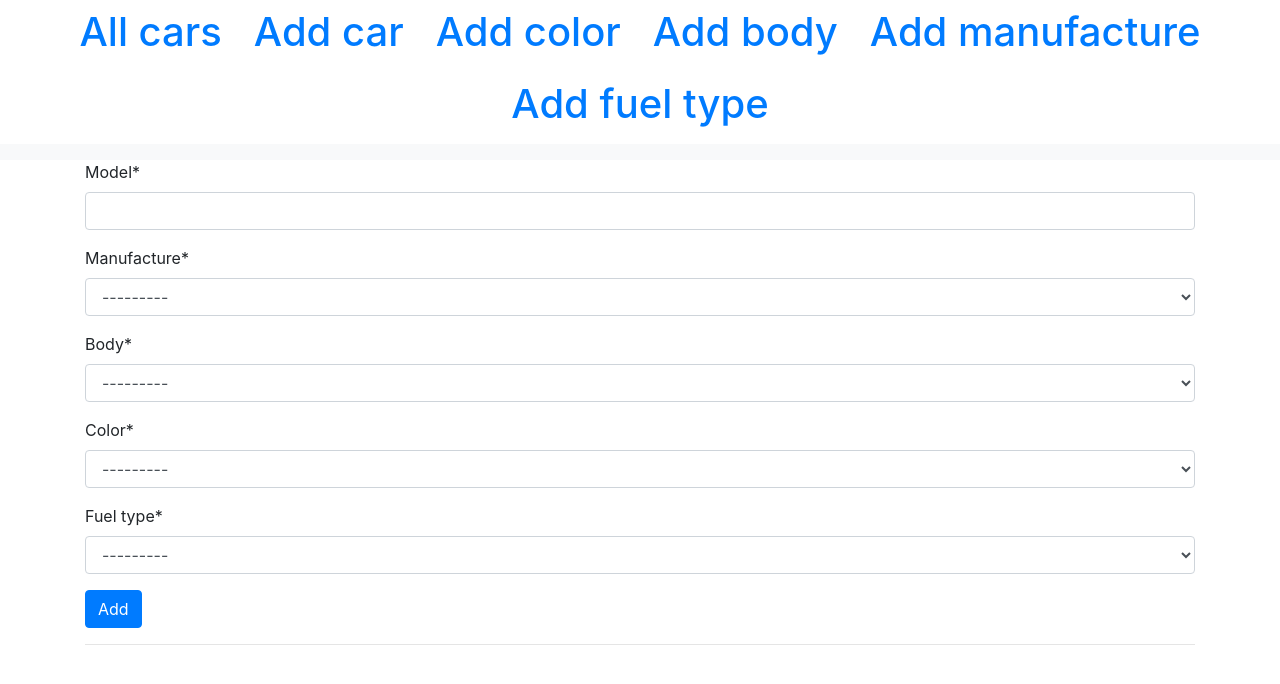
After one commit to thebelarus/carsbase, a Django app: page /cars/new/car/ in a window 1280 px wide. The commit adds this page. Shown: the top 684 px of the page. Run offline with Django 3.2, Linux system fonts and the light colour scheme; data that the repository does not hold is empty; some libraries are stand-ins or nearby versions.

Commit message:
updated project

```diff
--- a/cars/admin.py
+++ b/cars/admin.py
@@ -1,6 +1,6 @@
 from django.contrib import admin
 
-from .models import Manufacture, Model, Body, FuelType, Color, Car
+from .models import Manufacture, Body, FuelType, Color, Car
 
 class FuelTypeAdmin(admin.ModelAdmin):
 	list_display = ('name',)
@@ -14,7 +14,6 @@ class CarAdmin(admin.ModelAdmin):
 
 
 admin.site.register(Manufacture)
-admin.site.register(Model)
 admin.site.register(Body)
 admin.site.register(FuelType, FuelTypeAdmin)
 admin.site.register(Color)
--- a/cars/forms.py
+++ b/cars/forms.py
@@ -4,4 +4,24 @@ from . import models
 class CarForm(ModelForm):
 	class Meta:
 		model = models.Car
-		fields = ('model','body','color','fuel_type')
+		fields = ('model','manufacture','body','color','fuel_type')
+
+class ManufactureForm(ModelForm):
+	class Meta:
+		model = models.Manufacture
+		fields = ('name',)
+
+class BodyForm(ModelForm):
+	class Meta:
+		model = models.Body
+		fields = ('name',)
+
+class ColorForm(ModelForm):
+	class Meta:
+		model = models.Color
+		fields = ('name',)
+
+class FuelType(ModelForm):
+	class Meta:
+		model = models.FuelType
+		fields = ('name',)
--- a/cars/models.py
+++ b/cars/models.py
@@ -40,21 +40,9 @@ class FuelType(models.Model):
         verbose_name = 'Fuel type'
         verbose_name_plural = 'Fuel types'
 
-class Model(models.Model):
-    name = models.CharField(max_length = 20, unique=True, blank=False, verbose_name='model')
+class Car(models.Model):
+    model = models.CharField(max_length = 15, unique=True, blank=False)
     manufacture = models.ForeignKey(Manufacture, on_delete=models.CASCADE, verbose_name='manufacture')
-
-    def __str__(self):
-        return str(self.manufacture) + ' ' + str(self.name)
-
-    class Meta:
-        constraints = [
-            models.UniqueConstraint(fields=['name', 'manufacture'], name='unique model of manufacture')
-
-        ]
-
-class Car(models.Model):
-    model = models.ForeignKey(Model, on_delete=models.CASCADE, verbose_name='model')
     body = models.ForeignKey(Body, on_delete=models.CASCADE, verbose_name='body')
     color = models.ForeignKey(Color, on_delete=models.CASCADE, verbose_name='color')
     fuel_type = models.ForeignKey(FuelType, on_delete=models.CASCADE, verbose_name='fuel type')
--- /dev/null
+++ b/cars/templates/add.html
@@ -0,0 +1,15 @@
+{% extends "base.html" %}
+{% block content %}
+
+		 {% load crispy_forms_tags %}
+
+		<form method="post" action="." class="uniForm">
+		    {{ form|crispy }}
+		    {% csrf_token %}
+		    <button type="submit" class="btn btn-primary">Add</button>
+		</form>
+		<hr>
+		{% for item in data %}
+			<h3><li>{{ item }}</li></h3>
+		{% endfor %}
+{% endblock %}
--- a/cars/templates/base.html
+++ b/cars/templates/base.html
@@ -4,24 +4,41 @@
 	<meta charset="UTF-8">
 	<meta name="viewport" content="width=device-width, initial-scale=1.0">
 	<title>Document</title>
+
+	{% load bootstrap4 %}
+
+	{% bootstrap_css %}
+	{% bootstrap_javascript jquery='full' %}
+
 </head>
 <body>
-	{% if cars %}
-		<h1>
-		{% for manufacture in manufactures %}
-			<a href="{% url 'by_manufacture' manufacture%}">{{manufacture}}</a>
-		{% endfor %}
-			<a href="{% url 'add_car'%}">Add car</a>
-		</h1>
-	{% endif %}
-	{% if cars %}
-		{% for car in cars %}
-			<h2>{{car.model}}</h2>
-			<p>body: {{car.body}}</p>
-			<p>color: {{car.color}}</p>
-			<p>fuel type: {{car.fuel_type}}</p>
-			<hr>
-		{% endfor %}
-	{% endif %}
+	<header>
+			<ul class="nav justify-content-center">
+  					<li class="nav-item">
+						<h1><a class="nav-link" href="{% url 'all_cars'%}">All cars</a></h1>
+					</li>
+					<li class="nav-item">
+						<h1><a  class="nav-link" href="{% url 'add_car'%}">Add car</a></h1>
+					</li>
+					<li class="nav-item">
+						<h1><a  class="nav-link" href="{% url 'add_color'%}">Add color</a></h1>
+					</li>
+					<li class="nav-item">
+						<h1><a  class="nav-link" href="{% url 'add_body'%}">Add body</a></h1>
+					</li>
+					<li class="nav-item">
+						<h1><a  class="nav-link" href="{% url 'add_manufacture'%}">Add manufacture</a></h1>
+					</li>
+					<li class="nav-item">
+						<h1><a  class="nav-link" href="{% url 'add_fueltype'%}">Add fuel type</a></h1>
+					</li>
+			</ul>
+		<nav class="navbar navbar-light bg-light">
+
+	</header>
+	<div class="container">
+		{% block content %}
+		{% endblock %}
+	</div>
 </body>
 </html>
--- a/cars/urls.py
+++ b/cars/urls.py
@@ -3,6 +3,10 @@ from . import views
 urlpatterns = [
     path('brand/<str:manufacture>/', views.get_all_cars_by_manufacture, name='by_manufacture'),
     path('color/<str:color>/', views.get_all_cars_by_color, name='by_color'),
-    path('add/car/', views.add_car, name='add_car'),
-    path('', views.get_all_cars),
+    path('new/car/', views.add_car, name='add_car'),
+    path('new/color/', views.add_color, name='add_color'),
+    path('new/manufacture/', views.add_manufacture, name='add_manufacture'),
+    path('new/body/', views.add_body, name='add_body'),
+    path('new/fueltype/', views.add_fueltype, name='add_fueltype'),
+    path('', views.get_all_cars, name='all_cars'),
 ]
--- a/cars/views.py
+++ b/cars/views.py
@@ -1,54 +1,74 @@
-from django.shortcuts import render
+from django.shortcuts import render, redirect
+from django.shortcuts import get_object_or_404
+# from django. auth.decorators import login_required
 from . import models
 from . import forms
 
+def get_all_manufactures():
+    return models.Manufacture.objects.all()
+
 def get_all_cars(request):
     cars = models.Car.objects.all()
-    manufacture_all =  models.Manufacture.objects.all()
-    context = {'cars':cars,'manufactures':manufacture_all}
-    return render(request, 'base.html', context)
+    context = {'cars':cars,'manufactures':get_all_manufactures()}
+    return render(request, 'cars.html', context)
 
 def get_all_cars_by_manufacture(request, manufacture):
-    manufacture =  models.Manufacture.objects.get(name=manufacture)
-    manufacture_all =  models.Manufacture.objects.all()
+    manufacture = get_object_or_404(models.Manufacture, name=manufacture)
     models_ = models.Model.objects.filter(manufacture=manufacture)
     cars = models.Car.objects.filter(model__in=models_)
-    context = {'cars':cars,'manufactures':manufacture_all}
-    return render(request, 'base.html', context)
+    context = {'cars':cars,'manufactures':get_all_manufactures()}
+    return render(request, 'cars.html', context)
 
 def add_car(request):
     if request.method == 'POST':
         form = forms.CarForm(request.POST)
-    # manufacture =  models.Manufacture.objects.get(name=manufacture)
-    # manufacture_all =  models.Manufacture.objects.all()
-    # models_ = models.Model.objects.filter(manufacture=manufacture)
-    # cars = models.Car.objects.filter(model__in=models_)
-    # context = {'cars':cars,'manufactures':manufacture_all}
+        new_car = form.save()
+        return redirect('add_car')
+
     else:
         form_class = forms.CarForm
-        context = {'form':form_class}
-        return render(request, 'car_add.html', context)
+        context = {'form':form_class, 'manufactures':get_all_manufactures()}
+        return render(request, 'add.html', context)
 
+def add_color(request):
+    if request.method == 'POST':
+        form = forms.ColorForm(request.POST)
+        new_color = form.save()
+        return redirect('add_color')
+    else:
+        form_class = forms.ColorForm
+        context = {'form':form_class, 'data':models.Color.objects.all()}
+        return render(request, 'add.html', context)
 
-# def userDetails(request):
+def add_manufacture(request):
+    if request.method == 'POST':
+        form = forms.ManufactureForm(request.POST)
+        new_manufacture = form.save()
+        return redirect('add_manufacture')
+    else:
+        form_class = forms.ManufactureForm
+        context = {'form':form_class, 'data':models.Manufacture.objects.all()}
+        return render(request, 'add.html', context)
 
-#     if request.method == 'POST':
-#         form = UserModelForm(request.POST)
-#         if form.is_valid():
+def add_body(request):
+    if request.method == 'POST':
+        form = forms.BodyForm(request.POST)
+        new_body = form.save()
+        return redirect('add_body')
+    else:
+        form_class = forms.BodyForm
+        context = {'form':form_class, 'data':models.Body.objects.all()}
+        return render(request, 'add.html', context)
 
-#             u = form.save()
-#             users = UserDetails.objects.all()
-
-#             return render(request, 'display.html', {'users': users})
-
-
-
-#     else:
-#         form_class = UserModelForm
-
-#     return render(request, 'userdetails.html', {
-#         'form': form_class,
-#     })
+def add_fueltype(request):
+    if request.method == 'POST':
+        form = forms.FuelType(request.POST)
+        new_fueltype = form.save()
+        return redirect('add_fueltype')
+    else:
+        form_class = forms.FuelType
+        context = {'form':form_class, 'data':models.FuelType.objects.all()}
+        return render(request, 'add.html', context)
 
 def get_all_cars_by_color(request, color):
     manufacture =  models.Color.objects.get(name=manufacture)
--- a/carsbase/settings.py
+++ b/carsbase/settings.py
@@ -37,6 +37,8 @@ INSTALLED_APPS = [
     'django.contrib.sessions',
     'django.contrib.messages',
     'django.contrib.staticfiles',
+    'bootstrap4',
+    'crispy_forms',
     'cars'
 ]
 
@@ -119,3 +121,5 @@ USE_TZ = True
 # https://docs.djangoproject.com/en/3.1/howto/static-files/
 
 STATIC_URL = '/static/'
+
+CRISPY_TEMPLATE_PACK = 'bootstrap4'
```
Also changed, not shown: cars/templates/car_add.html (deleted, +0 -17 lines), cars/templates/cars.html (added, +15 -0 lines), cars/migrations/0001_initial.py, cars/migrations/0002_auto_20201206_0302.py (deleted), cars/migrations/0003_auto_20201207_2333.py (deleted), cars/migrations/0004_auto_20201208_0006.py (deleted), cars/migrations/0005_auto_20201208_0007.py (deleted).
